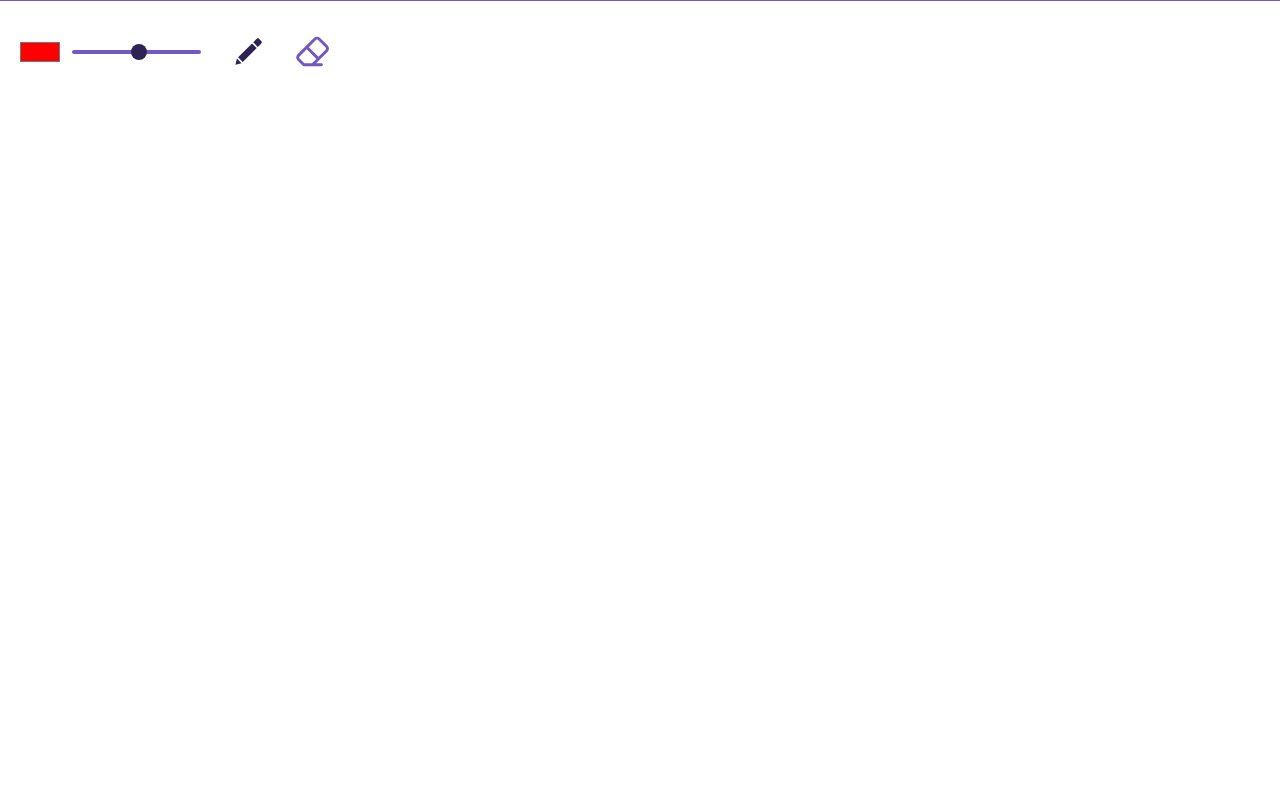
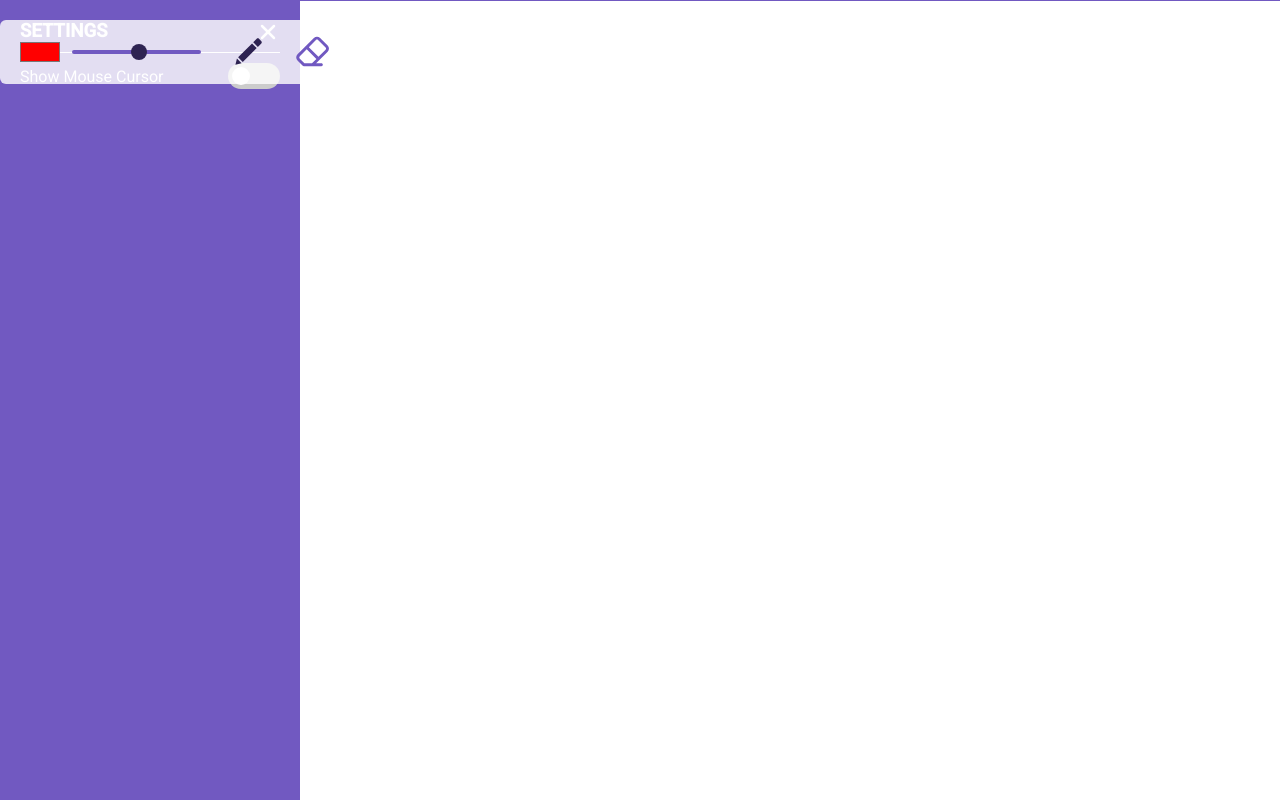
Before and after one commit to maykbrito/screenboard, an Electron app: page index.html in a window 1280 px wide. Drawn offline with Linux system fonts and the light colour scheme.

Commit message:
feat: intial implementation of congfiguration menu

```diff
--- /dev/null
+++ b/components/Settings.js
@@ -0,0 +1,27 @@
+export function Settings(element) {
+
+    let settings = {
+        showStandardCursor: false,
+    }
+
+
+    document
+        .querySelectorAll('input.configuration')
+        .forEach((element) => element.addEventListener('change', handleSettingsChange))
+
+
+    function handleSettingsChange(event){
+
+        const settingsFunctions = {
+            showStandardCursor: (event) => {
+                settings[event.target.id] = event.target.checked
+                document.querySelector('#board').style.cursor = event.target.checked ? 'auto' : 'none'
+            }
+        }
+
+        settingsFunctions[event.target.id](event)
+    }
+
+
+
+}
--- a/components/main.js
+++ b/components/main.js
@@ -1,5 +1,6 @@
 import { Board } from './Board.js'
 import { Draggable } from './Draggable.js'
+import { Settings } from './Settings.js'
 
 window.addEventListener('load', () => {
     const canvas = document.querySelector('#board')
@@ -7,4 +8,5 @@ window.addEventListener('load', () => {
 
     new Board(canvas)
     new Draggable(controllers)
+    new Settings()
 })
--- a/index.html
+++ b/index.html
@@ -8,7 +8,26 @@
     <link rel="stylesheet" href="style.css">
 </head>
 <body>
+    <div id="settings">
+        <header>
+            <h3>SETTINGS</h3>
+            <svg xmlns="http://www.w3.org/2000/svg" width="24" height="24" viewBox="0 0 24 24" stroke="currentColor" stroke-width="2.5" stroke-linecap="round" stroke-linejoin="round" class="feather feather-x"><line x1="18" y1="6" x2="6" y2="18"></line><line x1="6" y1="6" x2="18" y2="18"></line></svg>
+        </header>
 
+        <main>
+
+            <div class="row">
+                <p>Show Mouse Cursor</p>
+                <label class="switch" for="showStandardCursor">
+                    <input class="configuration" type="checkbox" name="showStandardCursor" id="showStandardCursor">
+                    <span></span>
+                </label>
+            </div>
+
+
+
+        </main>
+    </div>
 
     <div id="controllers">
         <input type="color" name="color" id="color" value="#FF0000">
--- a/style.css
+++ b/style.css
@@ -1,7 +1,10 @@
+@import url('https://fonts.googleapis.com/css?family=Roboto:400,500&display=swap');
+
 * {
     margin: 0;
     padding: 0;
     box-sizing: border-box;
+    font-family: roboto, sans-serif;
 }
 
 html {
@@ -11,8 +14,9 @@ html {
 
 body {
   background-color: rgba(255,255,255, 0.01);
-  cursor: none;
 }
+
+
 
 #cursor {
     border-radius: 50%;
@@ -72,9 +76,50 @@ body {
     align-items: center;
 }
 
+
+#settings {
+    position: absolute;
+    width: 300px;
+    height: 100%;
+    background-color: #7159c1;
+    padding: 20px;
+    color: white;
+}
+
+#settings header {
+    display: flex;
+    justify-content: space-between;
+    border-bottom: 1px solid white;
+    padding-bottom: 0.5rem;
+}
+
+#settings header h3 {
+}
+
+#settings header svg {
+    cursor: pointer;
+}
+
+#settings main {
+    padding-top: 10px;
+    display: flex;
+    flex-direction: column;
+}
+
+#settings main div.row {
+    display: flex;
+    flex-direction: row;
+    justify-content: space-between;
+    align-items: center;
+}
+
+
+
 #board {
     border-top: 1px solid #7159c1;
+    cursor: none;
 }
+
 
 input[type='color'] {
     border: 0;
@@ -144,3 +189,56 @@ input[type='radio'] + label svg {
 input[type='radio']:checked + label svg {
     fill: #2e2352;
 }
+
+
+
+
+
+label.switch {
+    position: relative;
+    display: inline-block;
+    width: 52px;
+    height: 26px;
+}
+
+label.switch input[type="checkbox"] {
+    opacity: 0;
+    width: 0;
+    height: 0;
+}
+
+label.switch span {
+    position: absolute;
+    cursor: pointer;
+    top: 0;
+    left: 0;
+    right: 0;
+    bottom: 0;
+    background-color: #ccc;
+    -webkit-transition: .4s;
+    transition: .4s;
+    border-radius: 34px;
+}
+
+label.switch span:before {
+    position: absolute;
+    content: "";
+    height: 18px;
+    width: 18px;
+    left: 4px;
+    bottom: 4px;
+    background-color: white;
+    -webkit-transition: .4s;
+    transition: .4s;
+    border-radius: 50%;
+}
+
+label.switch input[type="checkbox"]:checked + span {
+    background-color: #2e2352;
+}
+
+label.switch input[type="checkbox"]:checked + span:before {
+    -webkit-transform: translateX(26px);
+    -ms-transform: translateX(26px);
+    transform: translateX(26px);
+}
```
